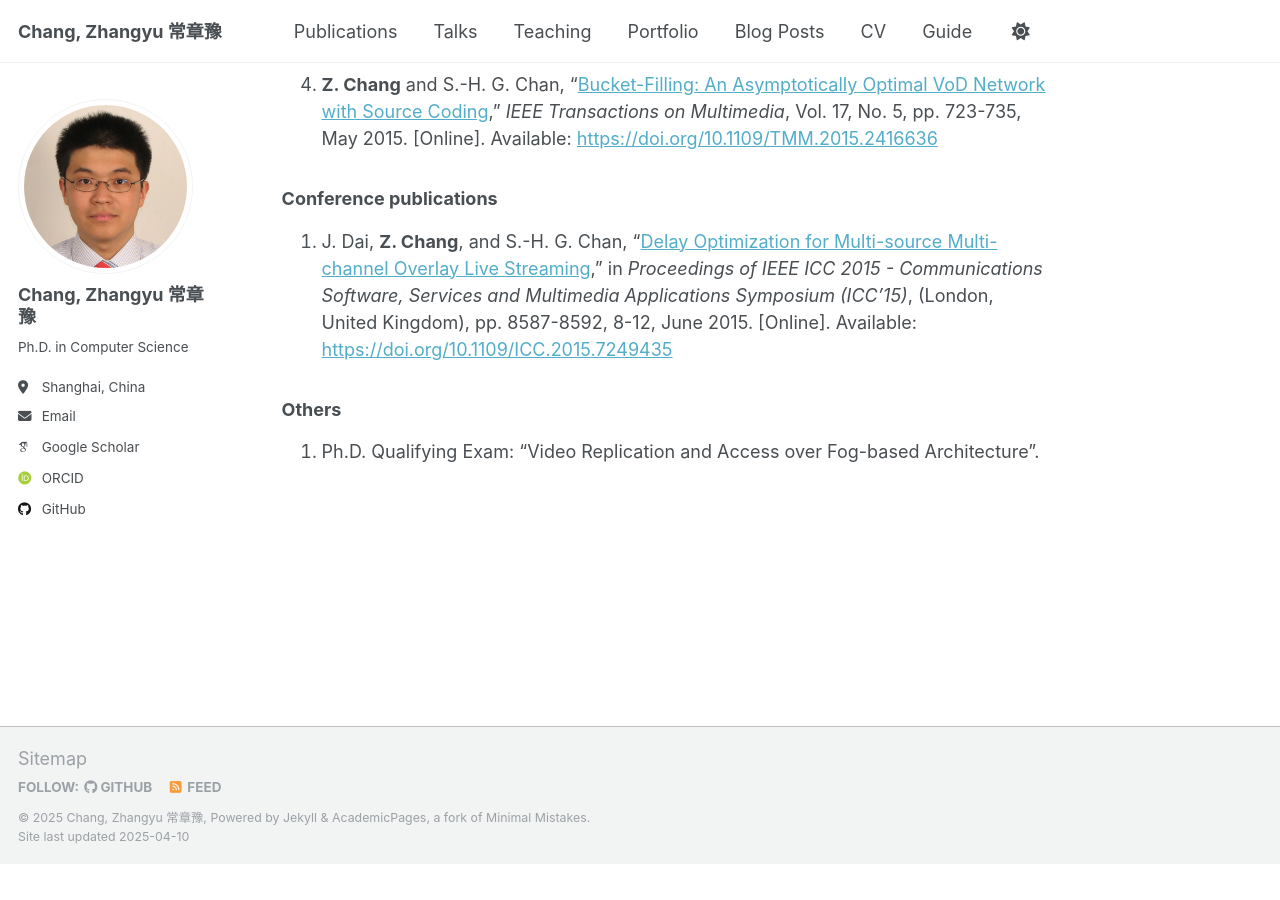
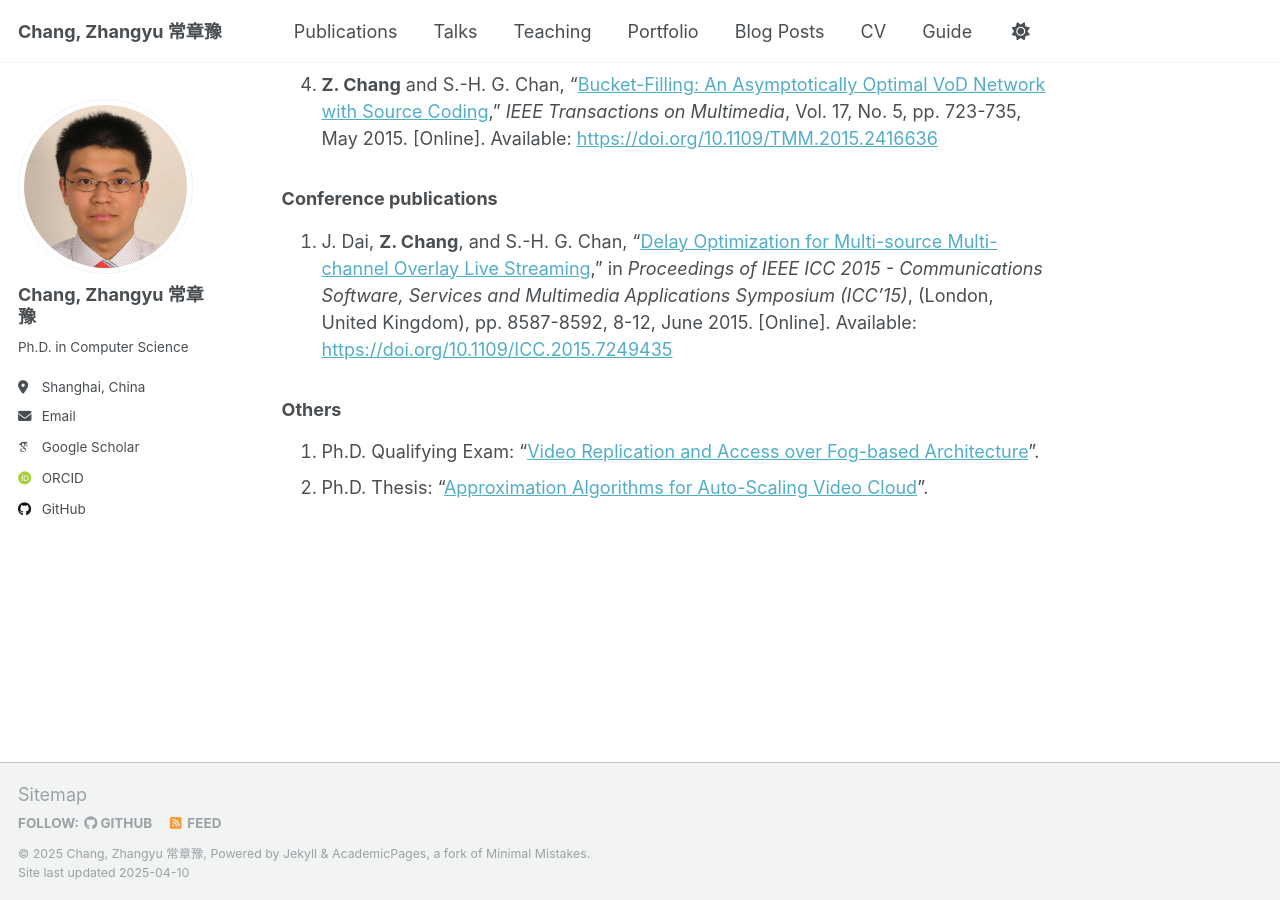
Before and after one commit to changzhangyu/changzhangyu.github.io, a Jekyll site: the page built from _pages/about.md, in a window 1280 px wide and 900 px high, scrolled down 869 px. Built offline with Jekyll 4.4.1, drawn with Linux system fonts in a browser that asks for light colours; some web fonts are replaced; before the commit the page ends 1733 px from its top, so only the background shows below that.

Commit message:
Add links in main page

```diff
--- a/_pages/about.md
+++ b/_pages/about.md
@@ -27,4 +27,5 @@ redirect_from:
 
 ### Others
 
-1. Ph.D. Qualifying Exam: "Video Replication and Access over Fog-based Architecture".
+1. Ph.D. Qualifying Exam: "[Video Replication and Access over Fog-based Architecture](files/fog_survey/main.pdf)".
+2. Ph.D. Thesis: "[Approximation Algorithms for Auto-Scaling Video Cloud](files/thesis.pdf)".
```
Also changed, not shown: 1 other file.
